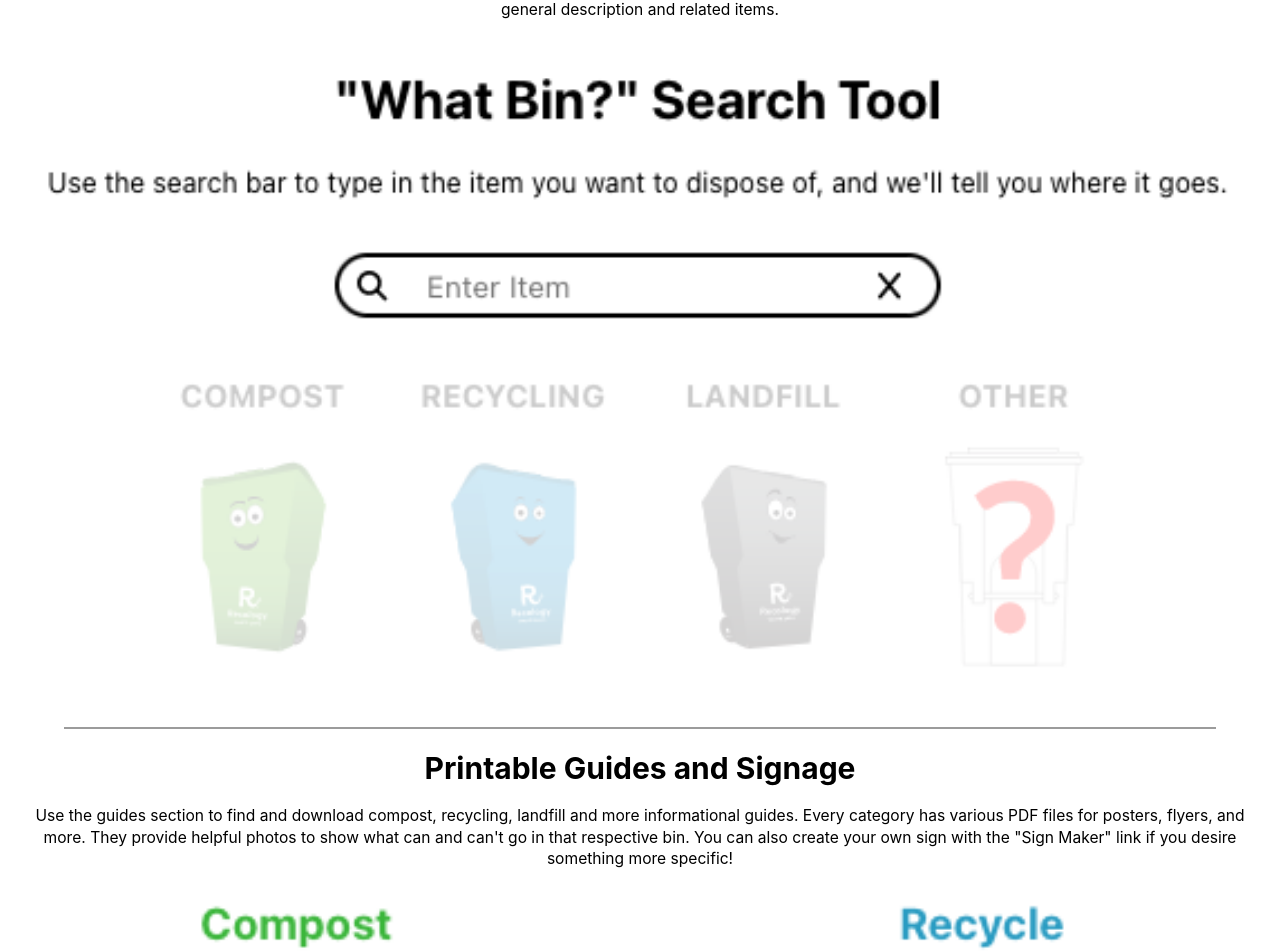
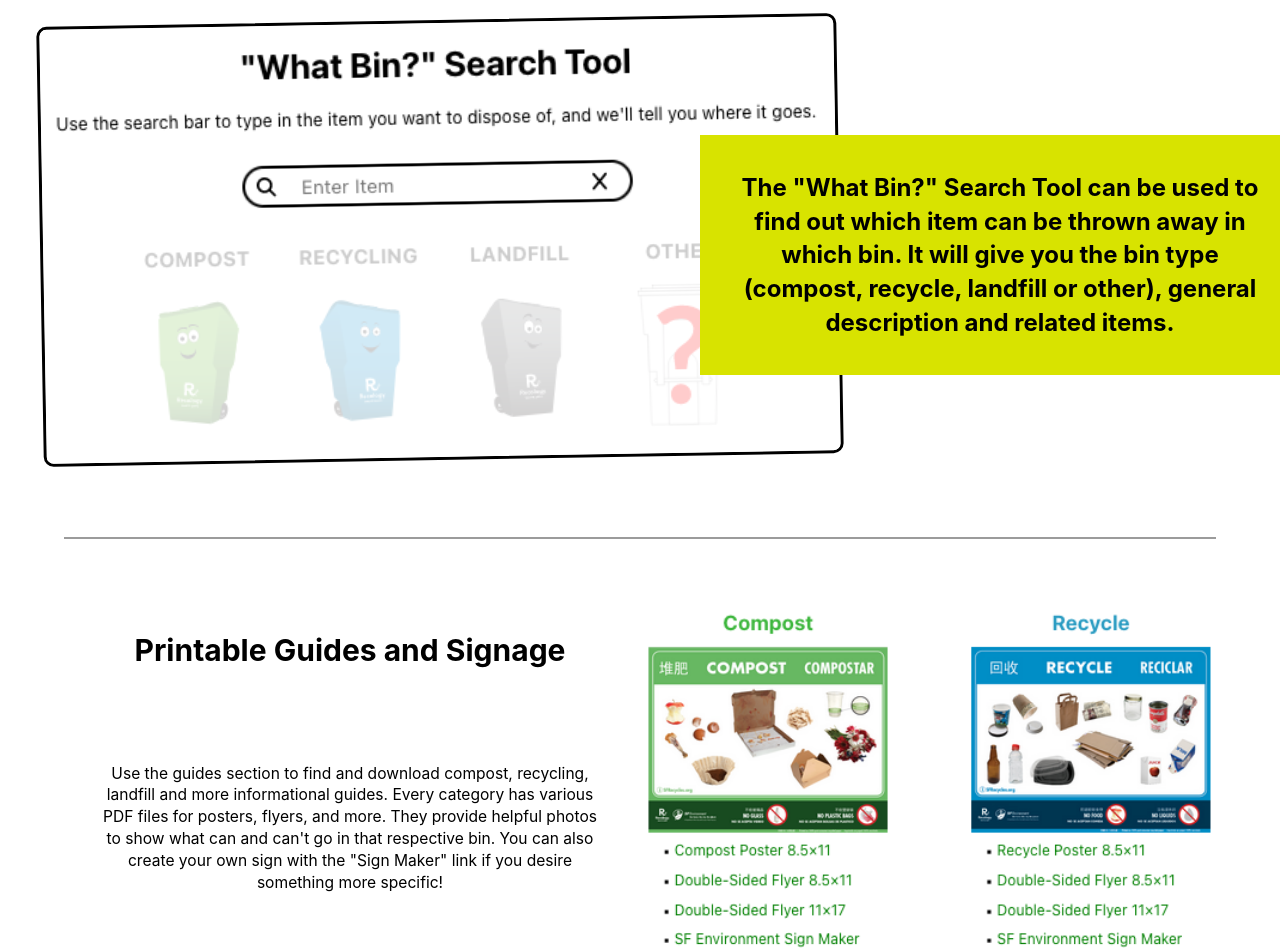
Before and after one commit to connorleavitt/sfwaste, a React (Create React App) app: page / in a window 1280 px wide. Shown: the part 1231-2183 px from the top of the page. Built offline with nearby package versions, Linux system fonts and the light colour scheme.

Commit message:
Update styles

```diff
--- a/src/App.css
+++ b/src/App.css
@@ -278,6 +278,7 @@ h4 {
 .main-info-subtitle {
   font-size: 1.5rem;
   padding: 0.75rem;
+  color: rgb(73, 73, 73);
 }
 
 .main-info-body-content {
@@ -326,12 +327,14 @@ h4 {
 @media (min-width: 800px) {
   .main-info {
     margin: 5rem;
+    max-width: 1400px;
   }
 
   .main-info-content-wrapper {
     display: grid;
     grid-template-columns: 1fr 1fr;
     grid-template-areas: "info bins";
+    justify-items: center;
   }
 
   .main-info-top-content-wrapper {
@@ -450,6 +453,75 @@ h4 {
 
 .main-learn-body-content {
   font-size: 1.3rem;
+}
+
+@media (min-width: 800px) {
+  .main-search-container {
+    height: 50rem;
+    display: flex;
+    flex-direction: column;
+    position: relative;
+    width: 1200px;
+    /* background-color: red; */
+  }
+
+  .main-search-subtitle {
+    /* border: 3px solid red; */
+  }
+
+  .main-search-body-content {
+    background-color: rgb(216, 227, 0);
+    width: 50%;
+    position: absolute;
+    left: 55%;
+    bottom: 20%;
+    font-size: 2rem;
+    font-weight: bold;
+    z-index: 5;
+    padding: 3rem;
+  }
+
+  .main-search-image {
+    position: absolute;
+    right: -40%;
+    left: 0;
+    bottom: 10%;
+    max-width: 800px;
+    border: 3px solid black;
+    border-radius: 10px;
+    transform: rotateZ(-1deg);
+  }
+
+  .main-guides-container {
+    margin: 5rem;
+    max-width: 1200px;
+    display: grid;
+    grid-template-columns: 1fr 1fr;
+    grid-template-rows: 1fr 3fr;
+    grid-template-areas:
+      "title img"
+      "content img";
+    justify-items: center;
+    align-items: center;
+  }
+
+  .main-guides-subtitle {
+    grid-area: title;
+    margin: 0;
+    padding: 0;
+  }
+
+  .main-guides-body-content {
+    grid-area: content;
+    max-width: 75ch;
+    margin: 0;
+    padding: 3rem;
+  }
+
+  .main-guides-image {
+    max-width: 800px;
+    grid-area: img;
+  }
 }
 
 /* MAIN (component) */
```
